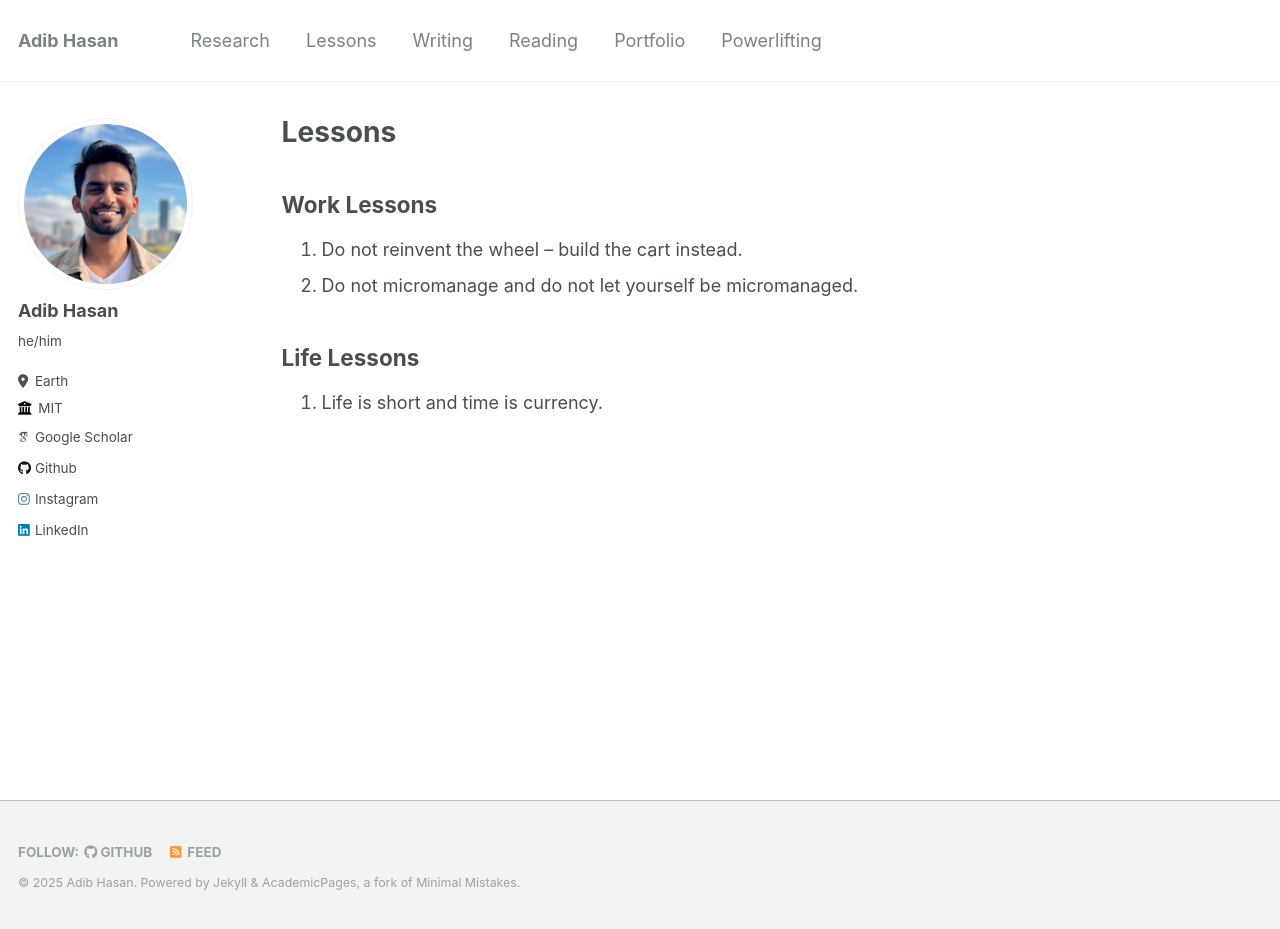
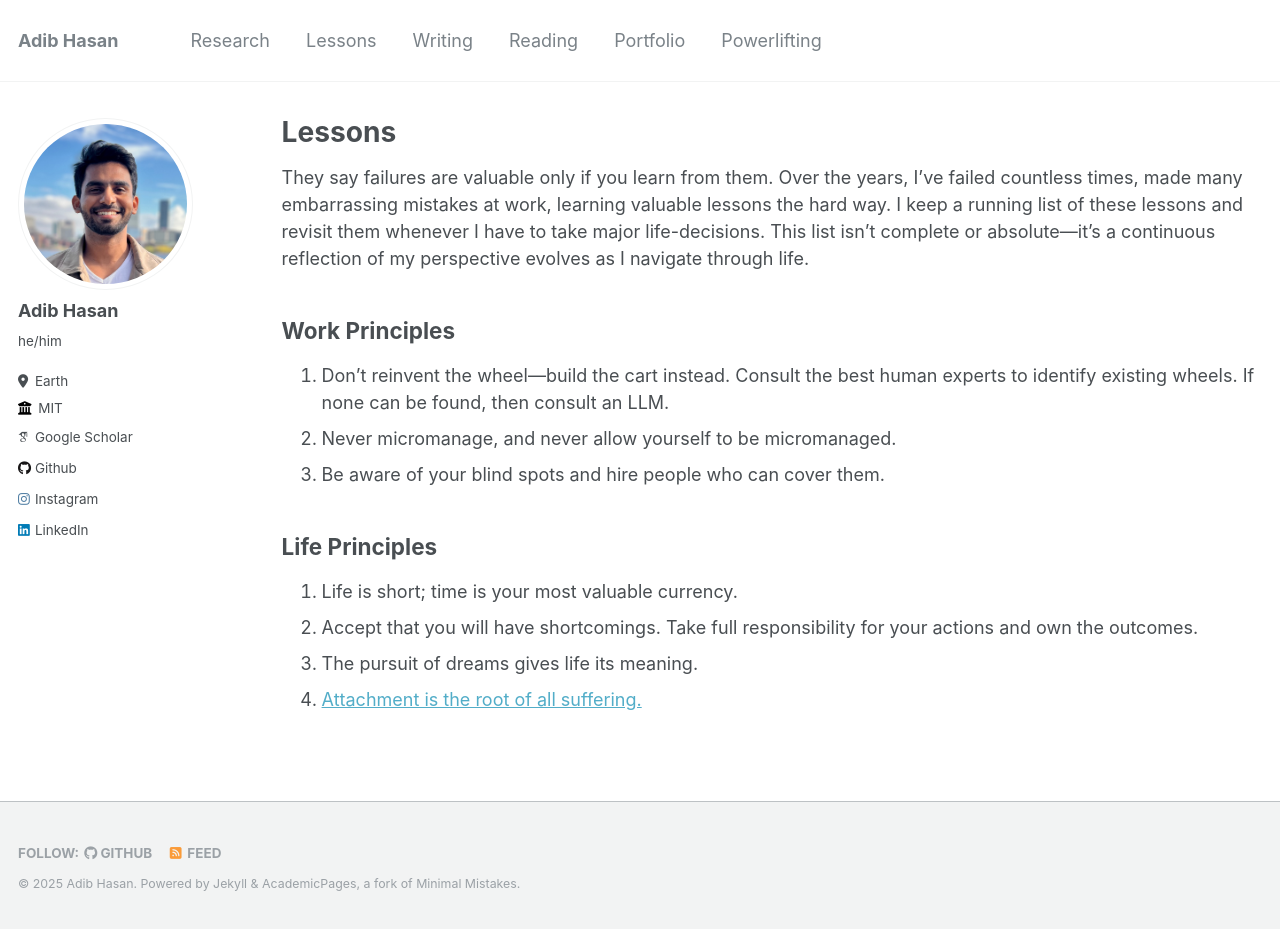
Before and after one commit to Neehan/neehan.github.io, a Jekyll site: the page built from _pages/lessons.md, in a window 1280 px wide and 929 px high. Built offline with Jekyll 4.4.1, drawn with Linux system fonts in a browser that asks for light colours; some web fonts are replaced.

Commit message:
Update lessons.md

```diff
--- a/_pages/lessons.md
+++ b/_pages/lessons.md
@@ -5,9 +5,17 @@ permalink: /lessons/
 author_profile: true
 ---
 
-## Work Lessons
-1. Do not reinvent the wheel -- build the cart instead.
-2. Do not micromanage and do not let yourself be micromanaged.
+They say failures are valuable only if you learn from them. Over the years, I've failed countless times, made many embarrassing mistakes at work, learning valuable lessons the hard way. I keep a running list of these lessons and revisit them whenever I have to take major life-decisions. This list isn't complete or absolute—it's a continuous reflection of my perspective evolves as I navigate through life.
 
-## Life Lessons
-1. Life is short and time is currency.
+## Work Principles
+
+1. Don't reinvent the wheel—build the cart instead. Consult the best human experts to identify existing wheels. If none can be found, then consult an LLM.
+2. Never micromanage, and never allow yourself to be micromanaged.
+3. Be aware of your blind spots and hire people who can cover them.
+
+## Life Principles
+
+1. Life is short; time is your most valuable currency.
+2. Accept that you will have shortcomings. Take full responsibility for your actions and own the outcomes.
+3. The pursuit of dreams gives life its meaning.
+4. [Attachment is the root of all suffering.](https://en.wikipedia.org/wiki/Four_Noble_Truths)
```
